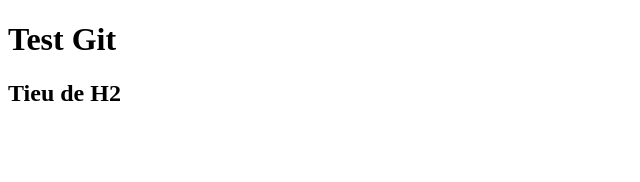
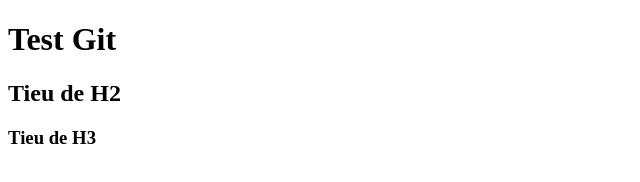
Before and after one commit to DatVu42/demo-git, a plain HTML site: page index.html in a window 1280 px wide. Shown: the whole page, without its empty margins (0-640 px from the left). Drawn offline with Linux system fonts and the light colour scheme.

Commit message:
Them tieu de H3

```diff
--- a/index.html
+++ b/index.html
@@ -8,5 +8,6 @@
 <body>
     <h1>Test Git</h1>
     <h2>Tieu de H2</h2>
+    <h3>Tieu de H3</h3>
 </body>
 </html>
```
